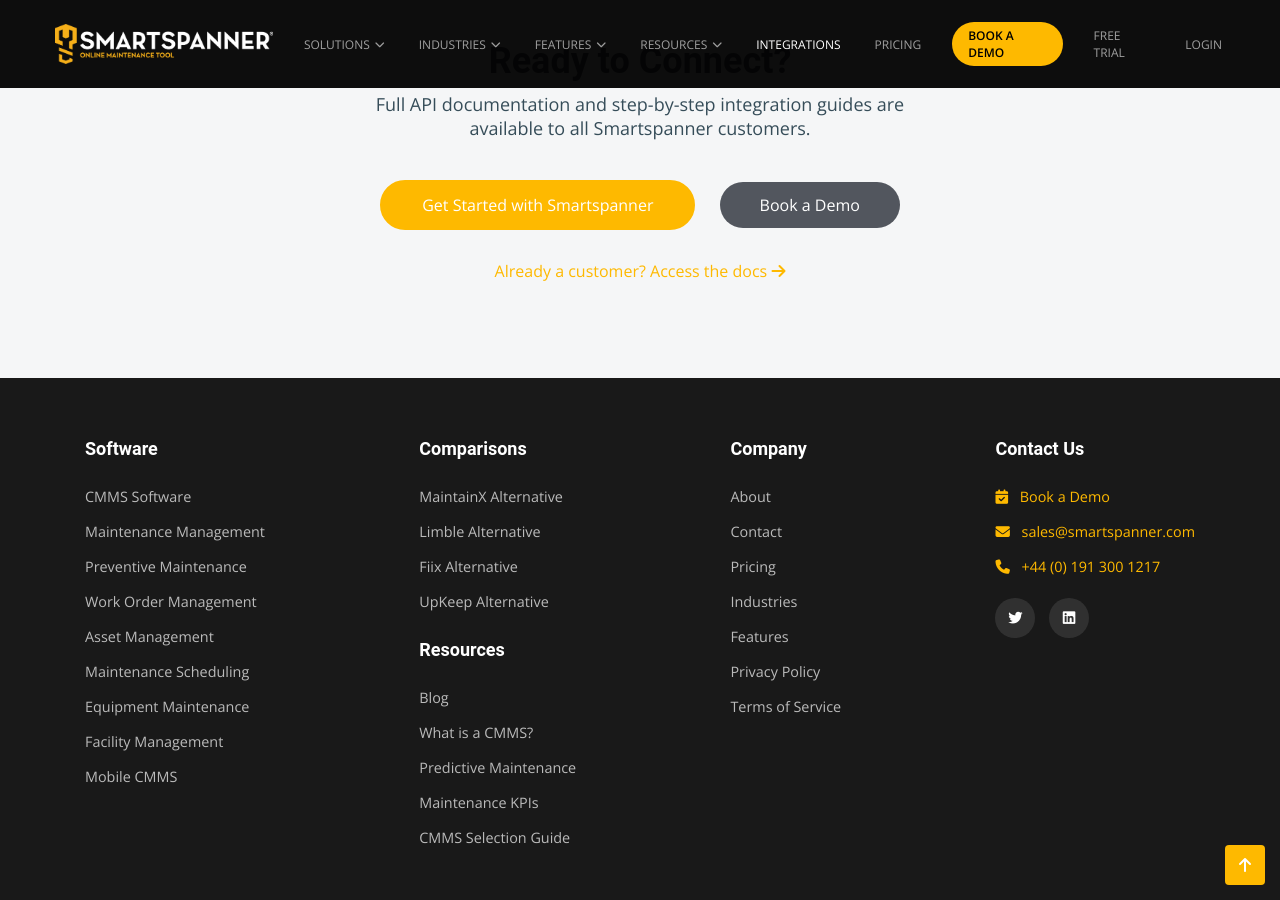
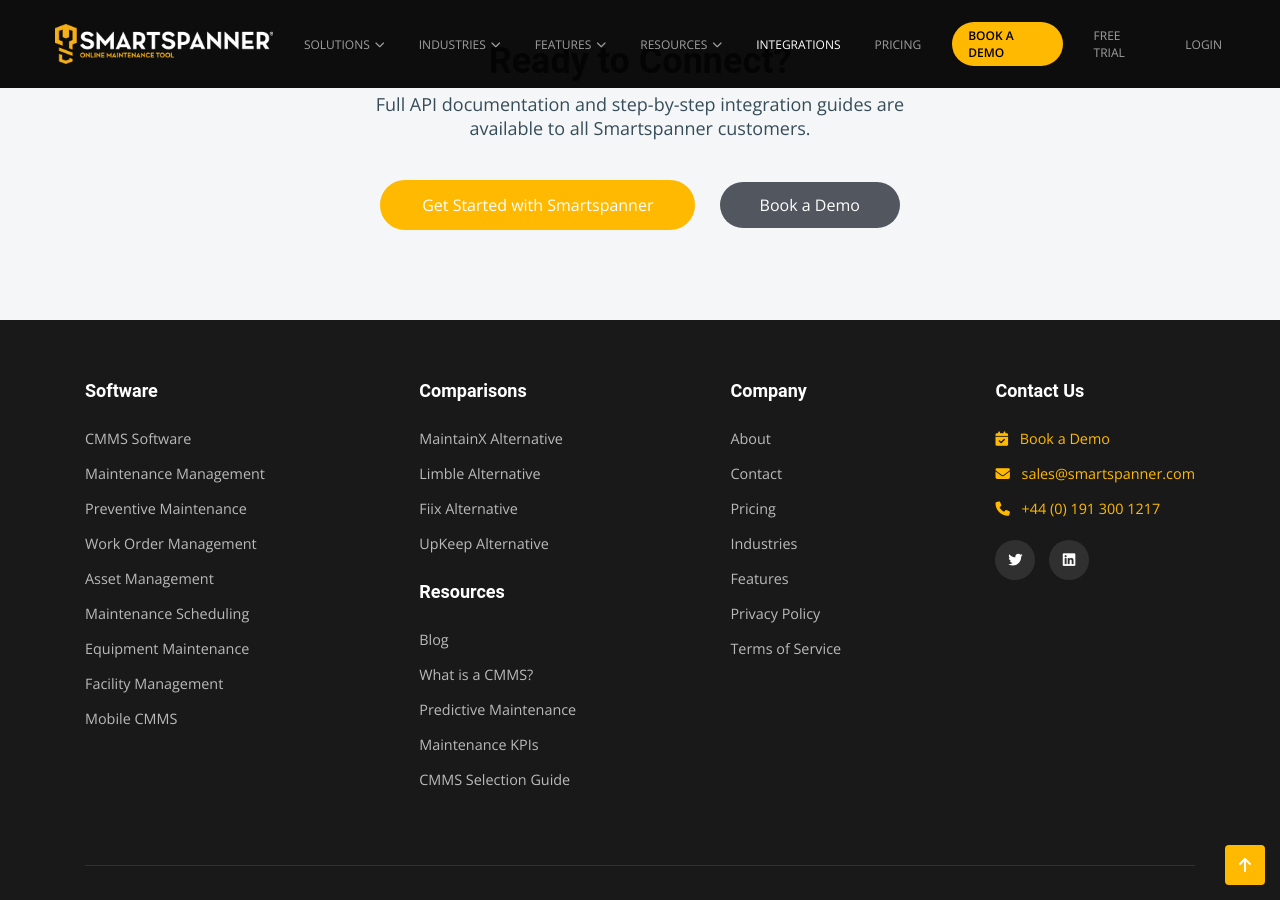
Before and after one commit to smartspanner/smartspanner.com, a Jekyll site: the page built from integrations-api.html, in a window 1280 px wide and 900 px high, scrolled down 3730 px. Built offline with Jekyll 4.4.1, drawn with Linux system fonts in a browser that asks for light colours.

Commit message:
style: remove 'Already a customer? Access the docs' link from integrations-api page

```diff
--- a/integrations-api.html
+++ b/integrations-api.html
@@ -217,7 +217,6 @@
       <p style="font-size: 18px; max-width: 600px; margin: 0 auto 30px;">Full API documentation and step-by-step integration guides are available to all Smartspanner customers.</p>
       <a href="{{ site.signup_url }}" class="btn btn-primary" style="margin: 10px; padding: 12px 40px; border-radius: 50px; font-size: 16px;">Get Started with Smartspanner</a>
       <a href="{{ '/book-a-demo' | relative_url }}" class="btn btn-secondary" style="margin: 10px; padding: 12px 40px; border-radius: 50px; font-size: 16px;">Book a Demo</a>
-      <p style="margin-top: 20px;"><a href="{{ site.support_url }}/api/" target="_blank" style="color: var(--color-primary);">Already a customer? Access the docs <i class="fa-solid fa-arrow-right"></i></a></p>
     </div>
   </section>
 
```
Also changed, not shown: 2 other files.
